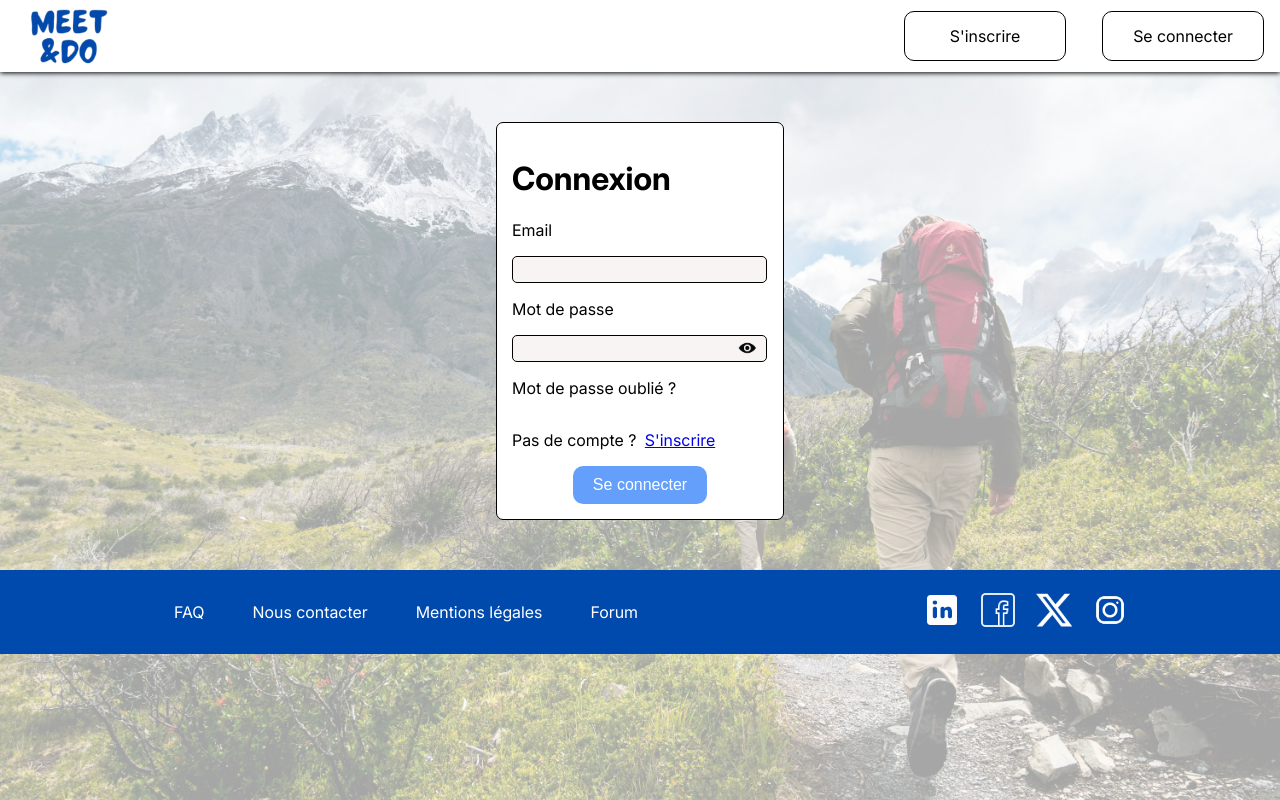
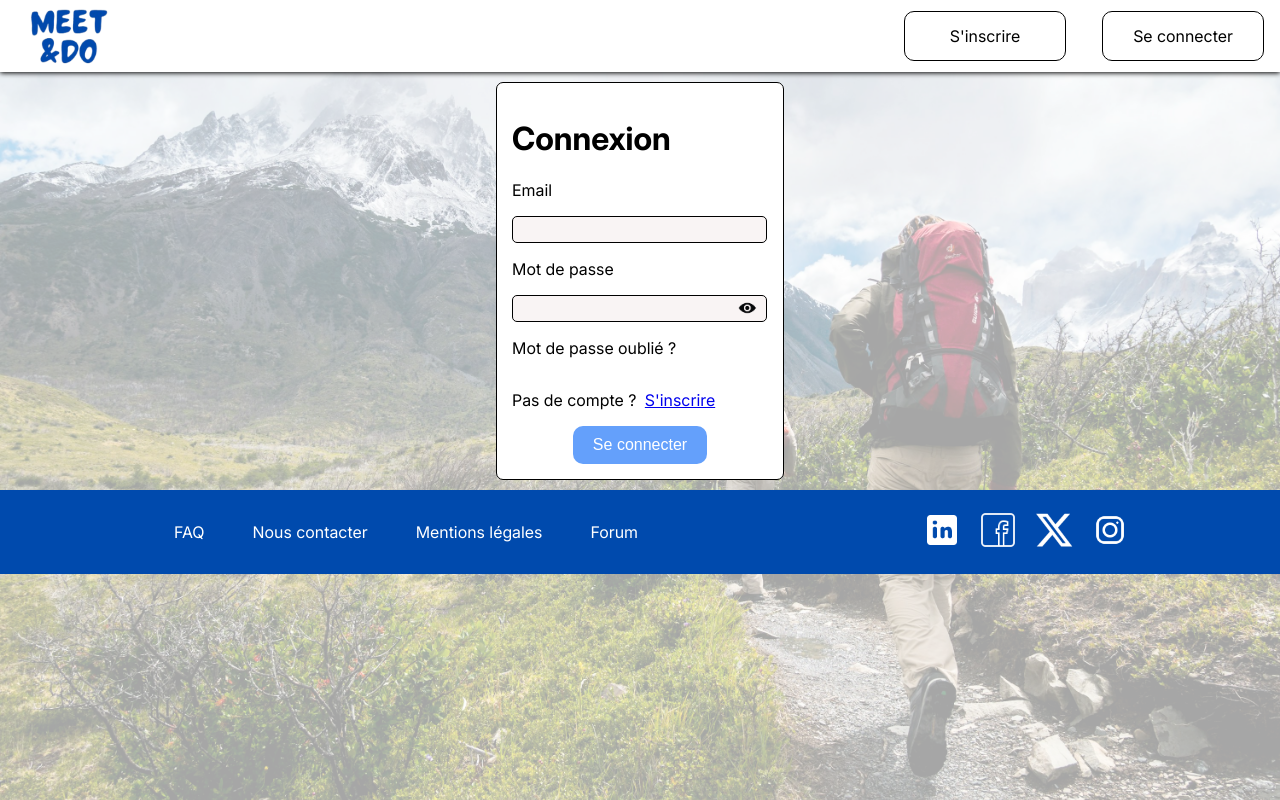
Before and after one commit to integeek/Meet-Do, a PHP site: page /Page/Connexion.html in a window 1280 px wide. Run offline with PHP 8.4, Linux system fonts and the light colour scheme.

Commit message:
update css connexion

```diff
--- a/Page/Connexion.html
+++ b/Page/Connexion.html
@@ -19,6 +19,7 @@
         </script>
     </header>
     <main>
+        <div class="parentDiv">
             <div class="containerLogin">
                 <h1>Connexion</h1>
                 <form action="">
@@ -54,6 +55,7 @@
                     });
                 </script>
             </div>
+        </div>
     </main>
     <footer id="footer-container" class="footer-container">
         <script src="../component/Footer.js"></script>
--- a/Style/Connexion.css
+++ b/Style/Connexion.css
@@ -9,12 +9,19 @@
     z-index: -1;
 }
 
+/* .parentDiv {
+    display: flex;
+    justify-content: center;
+    align-items: center;
+    height: 100vh;
+} */
+
 .containerLogin {
     background-color: white;
     border: black solid 0.5px;
     border-radius: 7px;
     padding: 15px;
-    margin: 50px auto; /* haut/bas et gauche/droite */
+    margin: 10px auto; /* haut/bas et gauche/droite */
     width: 20%;
 }
 
```
Lines whose indentation alone changed are shown as unchanged.
